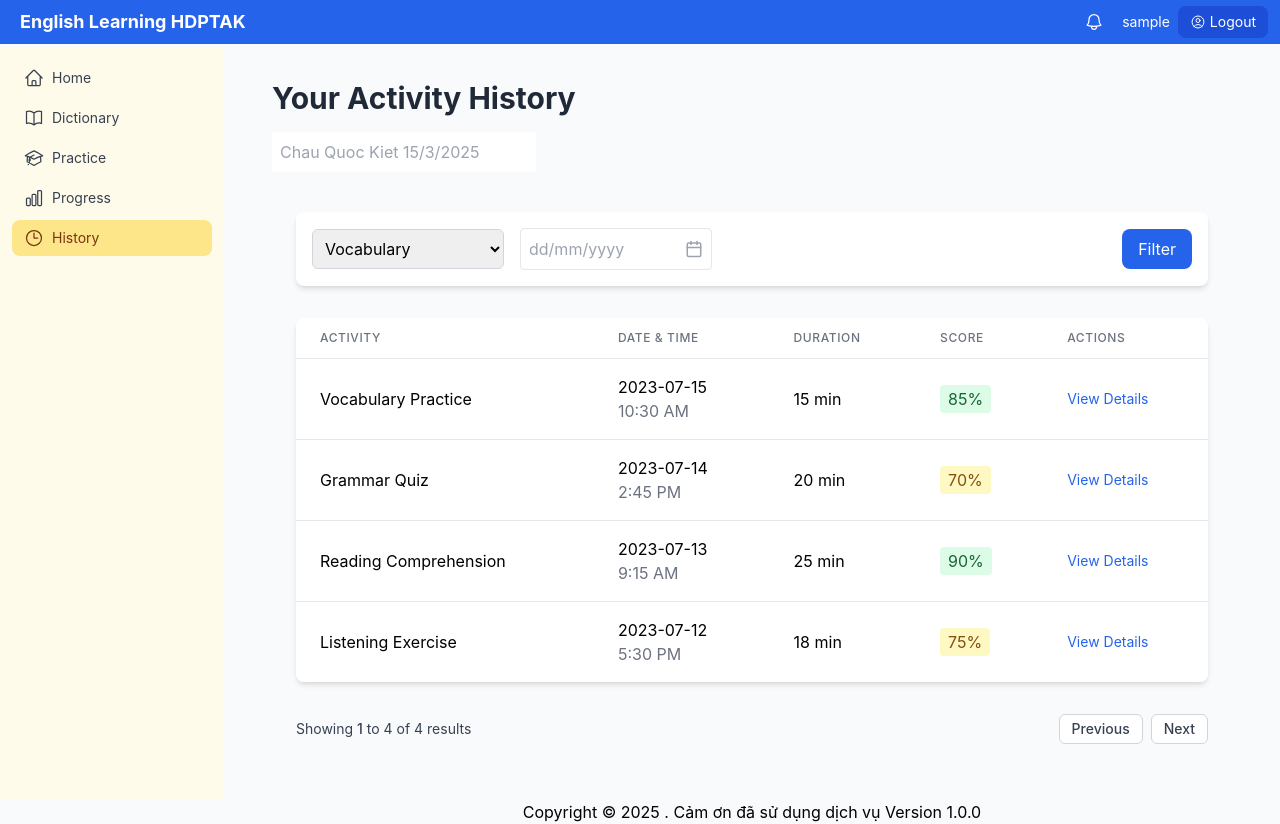
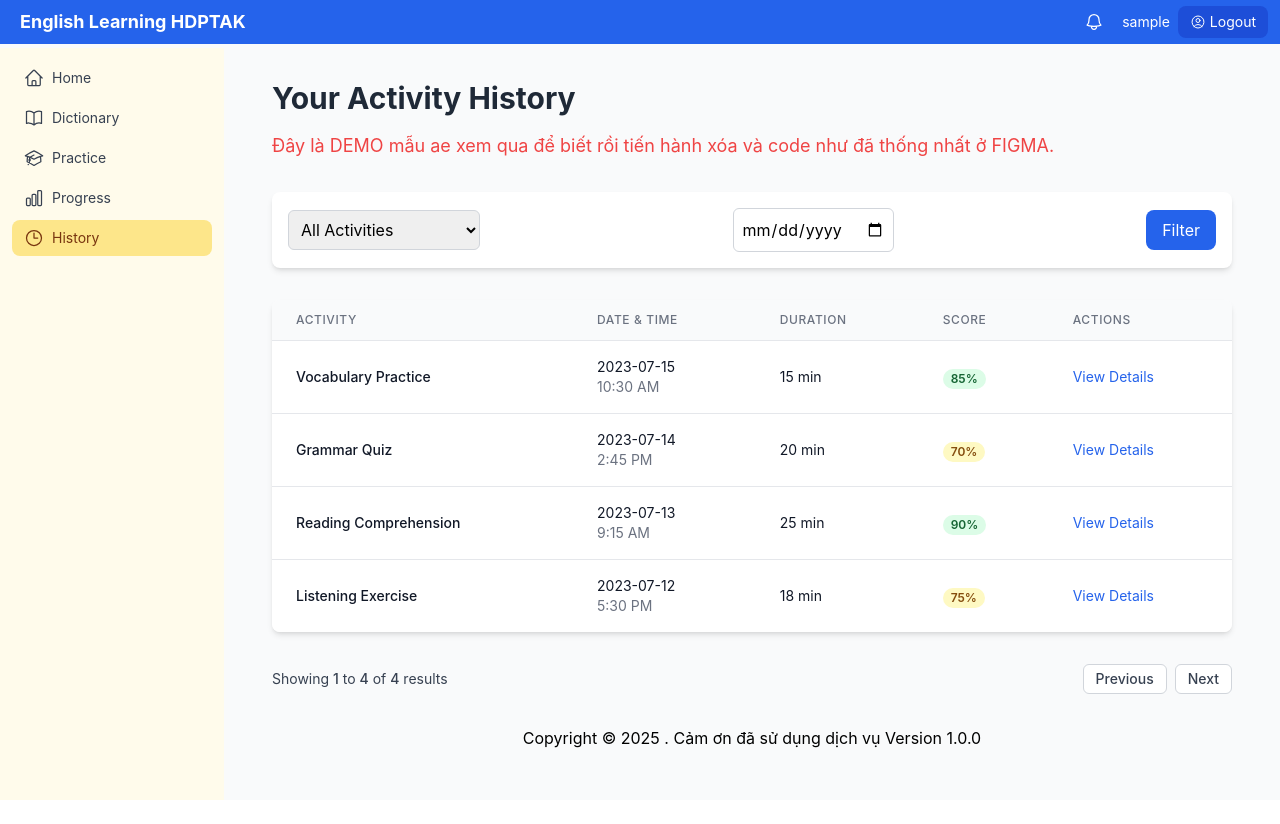
Before and after one commit to ngDuyHung/New_Project_CNPM, a React (Create React App) app in the folder frontend/: page /history in a window 1280 px wide. After the commit the page ends 800 px from the top, so only its background shows below. Built offline with nearby package versions, Linux system fonts and the light colour scheme; no server answers; sample sign-in values are in the browser's storage.

Commit message:
Update HistoryPage.js
test fixx

```diff
--- a/frontend/src/pages/HistoryPage.js
+++ b/frontend/src/pages/HistoryPage.js
@@ -1,220 +1,126 @@
-import React, { useState } from 'react';
-import { Calendar } from 'lucide-react';
+import React from 'react';
 
 const HistoryPage = () => {
-  const [activityType, setActivityType] = useState('Vocabulary');
-  const [selectedDate, setSelectedDate] = useState('');
-  const [datePickerOpen, setDatePickerOpen] = useState(false);
-  const [activities] = useState([
+  // Placeholder data (to be replaced by actual data from API)
+  const placeholderHistory = [
     {
       id: 1,
       activity: 'Vocabulary Practice',
       date: '2023-07-15',
+      score: 85,
       time: '10:30 AM',
       duration: '15 min',
-      score: '85%',
     },
     {
       id: 2,
       activity: 'Grammar Quiz',
       date: '2023-07-14',
+      score: 70,
       time: '2:45 PM',
       duration: '20 min',
-      score: '70%',
     },
     {
       id: 3,
       activity: 'Reading Comprehension',
       date: '2023-07-13',
+      score: 90,
       time: '9:15 AM',
       duration: '25 min',
-      score: '90%',
     },
     {
       id: 4,
       activity: 'Listening Exercise',
       date: '2023-07-12',
+      score: 75,
       time: '5:30 PM',
       duration: '18 min',
-      score: '75%',
-    }
-  ]);
-
-  const [filteredActivities, setFilteredActivities] = useState(activities);
-  const [selectedActivity, setSelectedActivity] = useState(null);
-  const [showDetails, setShowDetails] = useState(false);
-
-  const handleFilterClick = () => {
-    let filtered = [...activities];
-
-    if (activityType !== 'All') {
-      filtered = filtered.filter(item =>
-        item.activity.toLowerCase().includes(activityType.toLowerCase())
-      );
-    }
-
-    if (selectedDate) {
-      filtered = filtered.filter(item => item.date === selectedDate);
-    }
-
-    setFilteredActivities(filtered);
-  };
-
-  const handleViewDetails = (activity) => {
-    setSelectedActivity(activity);
-    setShowDetails(true);
-  };
-
-  const closeDetails = () => {
-    setShowDetails(false);
-  };
-
-  const handleDateInputClick = () => {
-    setDatePickerOpen(!datePickerOpen);
-  };
-
-  const formatDisplayDate = (dateString) => {
-    if (!dateString) return 'dd/mm/yyyy';
-
-    const date = new Date(dateString);
-    const day = date.getDate().toString().padStart(2, '0');
-    const month = (date.getMonth() + 1).toString().padStart(2, '0');
-    const year = date.getFullYear();
-
-    return `${day}/${month}/${year}`;
-  };
-
-  const clearDate = () => {
-    setSelectedDate('');
-  };
+    },
+  ];
 
   return (
     <div className="p-6 md:p-8 max-w-5xl mx-auto">
-      <div className="mb-4">
-        <h1 className="text-3xl font-bold text-gray-800 mb-4">Your Activity History</h1>
-        <input className="p-2" placeholder="Chau Quoc Kiet 15/3/2025 "></input>
+      <div className="mb-8">
+        <h1 className="text-3xl font-bold text-gray-800 mb-4">
+          Your Activity History
+        </h1>
+        <p className="text-lg text-gray-600 text-red-500">
+        Đây là DEMO mẫu ae xem qua để biết rồi tiến hành xóa và code như đã thống nhất ở FIGMA.
+        </p>
       </div>
 
-      <div className="flex">
-        {/* Phần chính */}
-        <div className="flex-1 p-6">
-          {/* Lọc hoạt động */}
+      {/* Filters - to be implemented by frontend devs */}
       <div className="mb-8 bg-white rounded-lg shadow-md p-4">
         <div className="flex flex-col md:flex-row gap-4 items-center justify-between">
           <div className="w-full md:w-auto">
-              <select
-                className="w-full md:w-48 p-2 border border-gray-300 rounded-md focus:outline-none focus:ring-2 focus:ring-blue-500border rounded p-2 w-48"
-                value={activityType}
-                onChange={(e) => setActivityType(e.target.value)}
-              >
-                <option value="All">All Activities</option>
-                <option value="Vocabulary">Vocabulary</option>
-                <option value="Grammar">Grammar</option>
-                <option value="Reading">Reading</option>
-                <option value="Listening">Listening</option>
+            <select className="w-full md:w-48 p-2 border border-gray-300 rounded-md focus:outline-none focus:ring-2 focus:ring-blue-500">
+              <option value="all">All Activities</option>
+              <option value="vocabulary">Vocabulary</option>
+              <option value="grammar">Grammar</option>
+              <option value="reading">Reading</option>
+              <option value="listening">Listening</option>
             </select>
           </div>
-              <div className="w-full md:w-aut">
-                <div
-                  className="border rounded p-2 w-48 flex items-center justify-between cursor-pointer"
-                  onClick={handleDateInputClick}
-                >
-                  <span className={selectedDate ? "text-black" : "text-gray-400"}>
-                    {formatDisplayDate(selectedDate)}
-                  </span>
-                  <div className="flex items-center">
-                    {selectedDate && (
-                      <button
-                        className="text-gray-500 hover:text-gray-700"
-                        onClick={(e) => {
-                          e.stopPropagation();
-                          clearDate();
-                        }}
-                      >
-                        ✕
-                      </button>
-                    )}
-                    <Calendar className="text-gray-400" size={18} />
-                  </div>
+
+          <div className="w-full md:w-auto">
+            <input
+              type="date"
+              className="w-full md:w-auto p-2 border border-gray-300 rounded-md focus:outline-none focus:ring-2 focus:ring-blue-500"
+            />
           </div>
 
-                {datePickerOpen && (
-                  <div className="absolute mt-1 bg-white rounded shadow-lg p-4 z-10">
-                    <div className="mb-2 font-medium">Select Date</div>
-                    <input
-                      type="date"
-                      className="border rounded p-2 w-full"
-                      value={selectedDate}
-                      onChange={(e) => {
-                        setSelectedDate(e.target.value);
-                        setDatePickerOpen(false);
-                      }}
-                    />
-                    <div className="flex justify-between mt-3">
-                      <button
-                        className="text-gray-500 hover:text-gray-700"
-                        onClick={() => setDatePickerOpen(false)}
-                      >
-                        Cancel
-                      </button>
-                      <button
-                        className="text-blue-600 hover:text-blue-800"
-                        onClick={() => setDatePickerOpen(false)}
-                      >
-                        Apply
-                      </button>
-                    </div>
-                  </div>
-                )}
-              </div>
-              {/* Nút Filter */}
-              <button
-                className="w-full md:w-auto px-4 py-2 bg-blue-600 text-white rounded-lg hover:bg-blue-700 transition duration-200"
-                onClick={handleFilterClick}
-              >
+          <button className="w-full md:w-auto px-4 py-2 bg-blue-600 text-white rounded-lg hover:bg-blue-700 transition duration-200">
             Filter
           </button>
         </div>
       </div>
 
-          {/* Bảng hoạt động */}
+      {/* Activity History Table */}
       <div className="bg-white rounded-lg shadow-md overflow-hidden mb-8">
         <div className="overflow-x-auto">
           <table className="min-w-full divide-y divide-gray-200">
-              <thead className="bbg-gray-50">
+            <thead className="bg-gray-50">
               <tr>
-                  <th className="px-6 py-3 text-left text-xs font-medium text-gray-500 uppercase tracking-wider" scope="col">ACTIVITY</th>
-                  <th className="px-6 py-3 text-left text-xs font-medium text-gray-500 uppercase tracking-wider" scope="col">DATE & TIME</th>
-                  <th className="px-6 py-3 text-left text-xs font-medium text-gray-500 uppercase tracking-wider" scope="col">DURATION</th>
-                  <th className="px-6 py-3 text-left text-xs font-medium text-gray-500 uppercase tracking-wider" scope="col">SCORE</th>
-                  <th className="px-6 py-3 text-left text-xs font-medium text-gray-500 uppercase tracking-wider" scope="col">ACTIONS</th>
+                <th scope="col" className="px-6 py-3 text-left text-xs font-medium text-gray-500 uppercase tracking-wider">
+                  Activity
+                </th>
+                <th scope="col" className="px-6 py-3 text-left text-xs font-medium text-gray-500 uppercase tracking-wider">
+                  Date & Time
+                </th>
+                <th scope="col" className="px-6 py-3 text-left text-xs font-medium text-gray-500 uppercase tracking-wider">
+                  Duration
+                </th>
+                <th scope="col" className="px-6 py-3 text-left text-xs font-medium text-gray-500 uppercase tracking-wider">
+                  Score
+                </th>
+                <th scope="col" className="px-6 py-3 text-left text-xs font-medium text-gray-500 uppercase tracking-wider">
+                  Actions
+                </th>
               </tr>
             </thead>
             <tbody className="bg-white divide-y divide-gray-200">
-                {filteredActivities.map((activity) => (
-                  <tr key={activity.id}>
-                    <td className="px-6 py-4 whitespace-nowrap">{activity.activity}</td>
+              {placeholderHistory.map((item) => (
+                <tr key={item.id}>
                   <td className="px-6 py-4 whitespace-nowrap">
-                      {activity.date}<br />
-                      <span className="text-gray-500">{activity.time}</span>
+                    <div className="text-sm font-medium text-gray-900">{item.activity}</div>
                   </td>
-                    <td className="px-6 py-4 whitespace-nowrap">{activity.duration}</td>
                   <td className="px-6 py-4 whitespace-nowrap">
-                      <span className={`px-2 py-1 rounded ${
-                        parseInt(activity.score) >= 80 ? 'bg-green-100 text-green-800' :
-                        parseInt(activity.score) >= 70 ? 'bg-yellow-100 text-yellow-800' :
+                    <div className="text-sm text-gray-900">{item.date}</div>
+                    <div className="text-sm text-gray-500">{item.time}</div>
+                  </td>
+                  <td className="px-6 py-4 whitespace-nowrap">
+                    <div className="text-sm text-gray-900">{item.duration}</div>
+                  </td>
+                  <td className="px-6 py-4 whitespace-nowrap">
+                    <span className={`px-2 inline-flex text-xs leading-5 font-semibold rounded-full ${
+                      item.score >= 80 ? 'bg-green-100 text-green-800' :
+                      item.score >= 60 ? 'bg-yellow-100 text-yellow-800' :
                       'bg-red-100 text-red-800'
                     }`}>
-                        {activity.score}
+                      {item.score}%
                     </span>
                   </td>
                   <td className="px-6 py-4 whitespace-nowrap text-sm text-gray-500">
-                      <button
-                        className="text-blue-600 hover:text-blue-900"
-                        onClick={() => handleViewDetails(activity)}
-                      >
-                        View Details
-                      </button>
+                    <button className="text-blue-600 hover:text-blue-900">View Details</button>
                   </td>
                 </tr>
               ))}
@@ -222,84 +128,21 @@ const HistoryPage = () => {
           </table>
         </div>
       </div>
+
+      {/* Pagination - to be implemented by frontend devs */}
       <div className="flex items-center justify-between">
-              <div className="text-sm text-gray-700">Showing <span className="font-medium">1</span> to {filteredActivities.length} of {filteredActivities.length} results</div>
+        <div className="text-sm text-gray-700">
+          Showing <span className="font-medium">1</span> to <span className="font-medium">4</span> of <span className="font-medium">4</span> results
+        </div>
         <div className="flex space-x-2">
-                <button className="px-3 py-1 border border-gray-300 rounded-md text-sm font-medium text-gray-700 bg-white hover:bg-gray-50">Previous</button>
-                <button className="px-3 py-1 border border-gray-300 rounded-md text-sm font-medium text-gray-700 bg-white hover:bg-gray-50">Next</button>
-              </div>
-            </div>
-        </div>
-      </div>
-
-      {/* Hộp thoại mô tả */}
-      {showDetails && selectedActivity && (
-        <div className="fixed inset-0 bg-black bg-opacity-50 flex items-center justify-center p-4">
-          <div className="bg-white rounded-lg shadow-lg w-full max-w-2xl">
-            <div className="p-6">
-              <div className="flex justify-between items-center mb-6">
-                <h2 className="text-2xl font-bold">{selectedActivity.activity} Details</h2>
-                <button
-                  className="text-gray-500 hover:text-gray-700"
-                  onClick={closeDetails}
-                >
-                  ✕
+          <button className="px-3 py-1 border border-gray-300 rounded-md text-sm font-medium text-gray-700 bg-white hover:bg-gray-50">
+            Previous
           </button>
-              </div>
-
-              <div className="grid grid-cols-2 gap-4 mb-6">
-                <div>
-                  <h3 className="font-semibold text-gray-500">Date</h3>
-                  <p>{selectedActivity.date}</p>
-                </div>
-                <div>
-                  <h3 className="font-semibold text-gray-500">Time</h3>
-                  <p>{selectedActivity.time}</p>
-                </div>
-                <div>
-                  <h3 className="font-semibold text-gray-500">Duration</h3>
-                  <p>{selectedActivity.duration}</p>
-                </div>
-                <div>
-                  <h3 className="font-semibold text-gray-500">Score</h3>
-                  <p className={`font-bold ${
-                    parseInt(selectedActivity.score) >= 80 ? 'text-green-600' :
-                    parseInt(selectedActivity.score) >= 70 ? 'text-yellow-600' :
-                    'text-red-600'
-                  }`}>
-                    {selectedActivity.score}
-                  </p>
-                </div>
-              </div>
-
-              <div className="border-t pt-4">
-                <h3 className="font-semibold mb-2">Tóm tắt hoạt động</h3>
-                <p className="text-gray-700">
-                  This {selectedActivity.activity.toLowerCase()} was completed on {selectedActivity.date}
-                   &nbsp;and took {selectedActivity.duration} to complete. You scored {selectedActivity.score} which
-                  {parseInt(selectedActivity.score) >= 80 ? ' Thật xuất sắc!' :
-                   parseInt(selectedActivity.score) >= 70 ? ' Làm tốt lắm, giữ lửa nhé!' :
-                   ' Cần cải thiện một chút. Sớm thử lại nhé!.'}
-                </p>
-              </div>
-
-              <div className="mt-6 flex justify-end">
-                <button
-                  className="bg-blue-600 text-white px-4 py-2 rounded hover:bg-blue-700 mr-2"
-                  onClick={closeDetails}
-                >
-                  Đóng
-                </button>
-                <button
-                  className="bg-green-600 text-white px-4 py-2 rounded hover:bg-green-700"
-                >
-                  Thử lại
+          <button className="px-3 py-1 border border-gray-300 rounded-md text-sm font-medium text-gray-700 bg-white hover:bg-gray-50">
+            Next
           </button>
         </div>
       </div>
-          </div>
-        </div>
-      )}
     </div>
   );
 };
```
Lines whose indentation alone changed are shown as unchanged.
